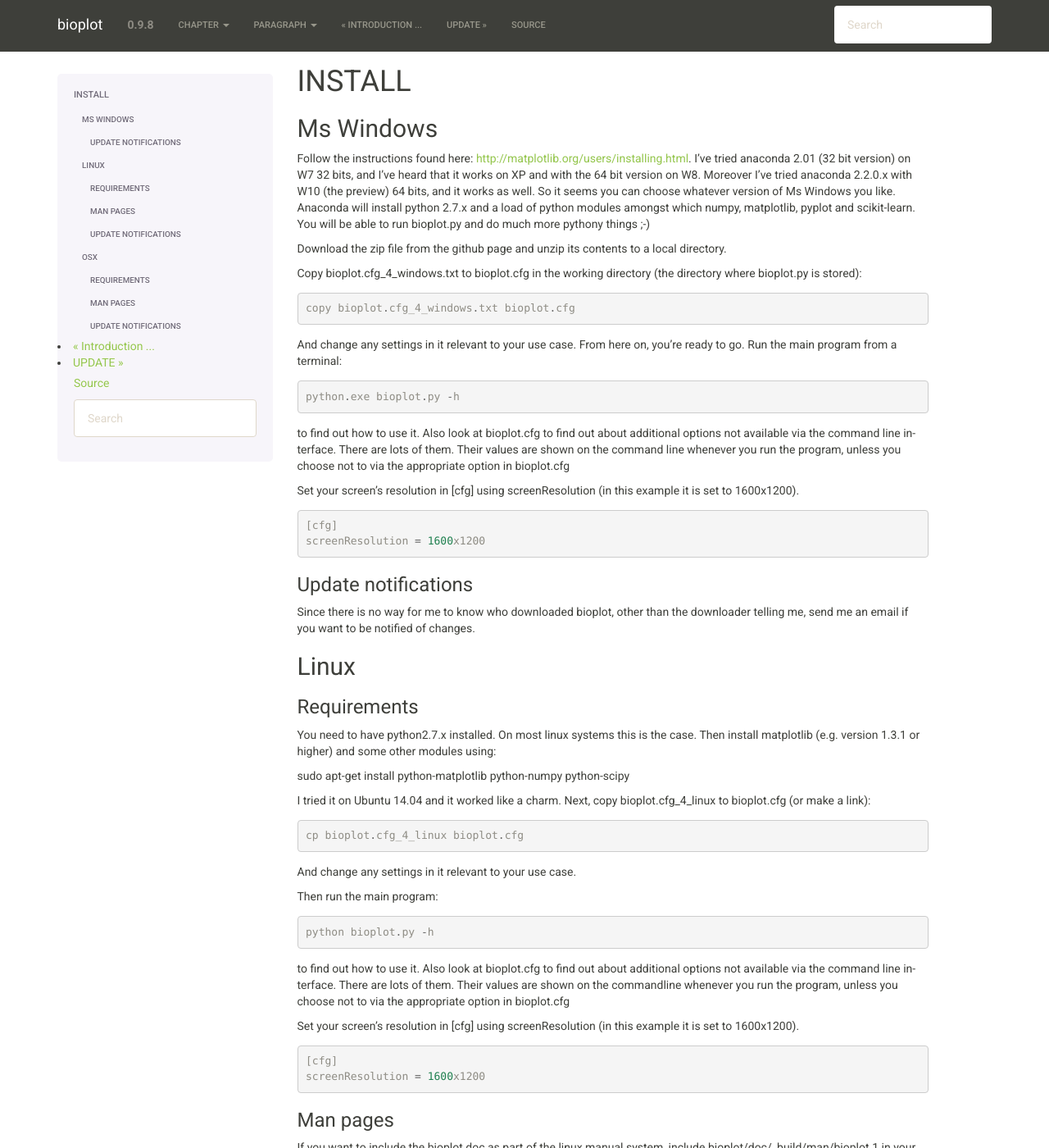
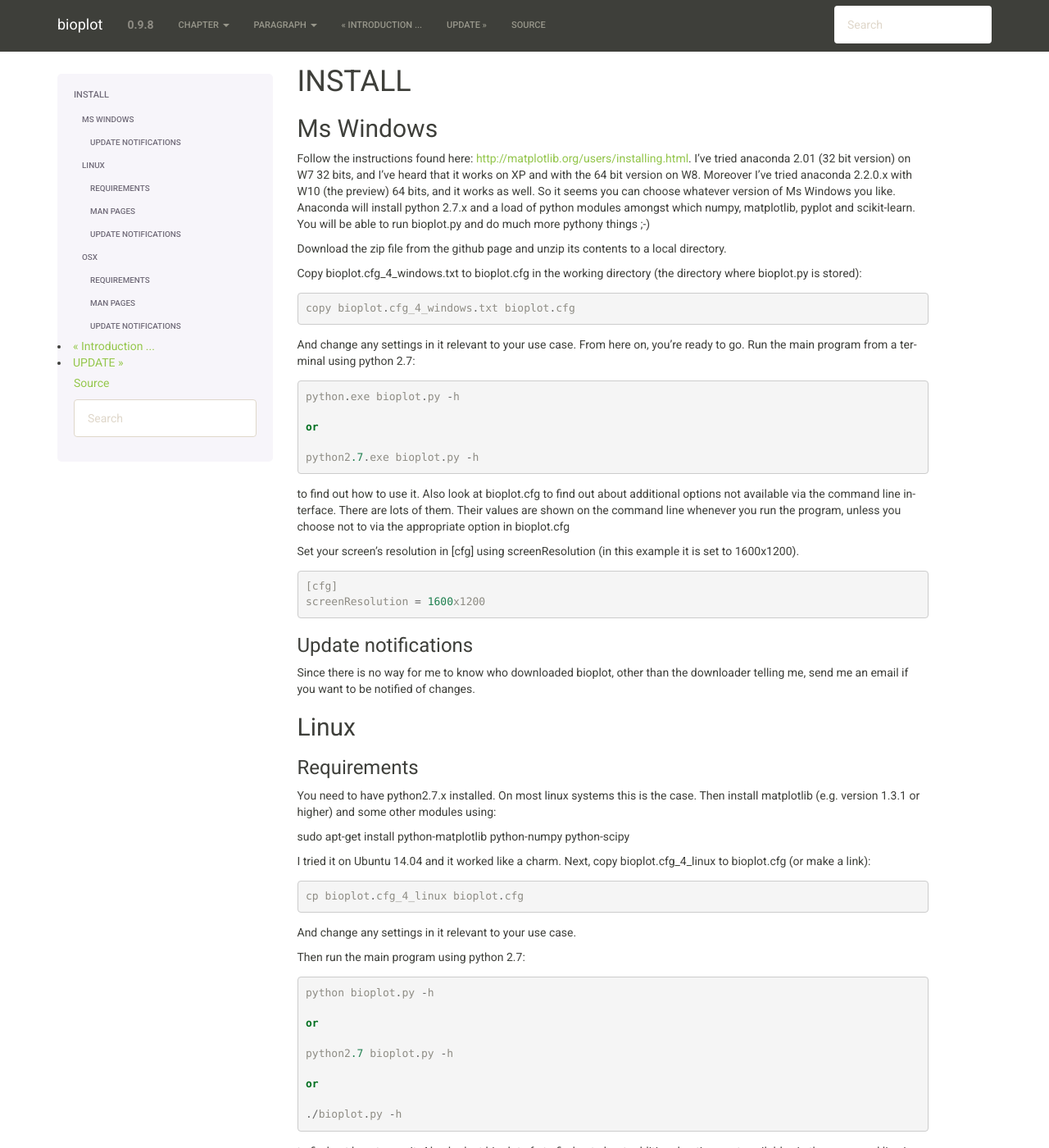
Before and after one commit to josbouten/bioplot, a Sphinx documentation site: the page built from doc/install.rst, in a window 1280 px wide and 1400 px high. Shown: the whole window at 82% size. Built offline with Sphinx 7.4.7, drawn with Linux system fonts in a browser that asks for light colours; formulas are drawn with MathJax 3; some of the changed text lies outside the part shown.

Commit message:
python 2.7

```diff
--- a/doc/install.rst
+++ b/doc/install.rst
@@ -18,9 +18,13 @@
     copy bioplot.cfg_4_windows.txt bioplot.cfg
 
 And change any settings in it relevant to your use case.
-From here on, you're ready to go. Run the main program from a terminal: ::
+From here on, you're ready to go. Run the main program from a terminal using python 2.7: ::
 
     python.exe bioplot.py -h
+
+    or
+
+    python2.7.exe bioplot.py -h
 
 to find out how to use it.
 Also look at bioplot.cfg to find out about additional options not available
@@ -55,9 +59,17 @@
 
 And change any settings in it relevant to your use case.
 
-Then run the main program: ::
+Then run the main program using python 2.7: ::
 
     python bioplot.py -h
+
+    or
+
+    python2.7 bioplot.py -h
+
+    or
+
+    ./bioplot.py -h
 
 to find out how to use it.
 Also look at bioplot.cfg to find out about additional options not available
@@ -108,9 +120,17 @@
 
 And change any settings in it relevant to your use case.
 
-From here on, you're ready to go. Run the main program from a terminal: ::
+From here on, you're ready to go. Run the main program from a terminal using python 2.7: ::
 
     python bioplot.py -h
+
+    or
+
+    python2.7 bioplot.py -h
+
+    or
+
+    ./bioplot.py -h
 
 to find out how to use it.
 Also look at bioplot.cfg to find out about additional options not available
```
